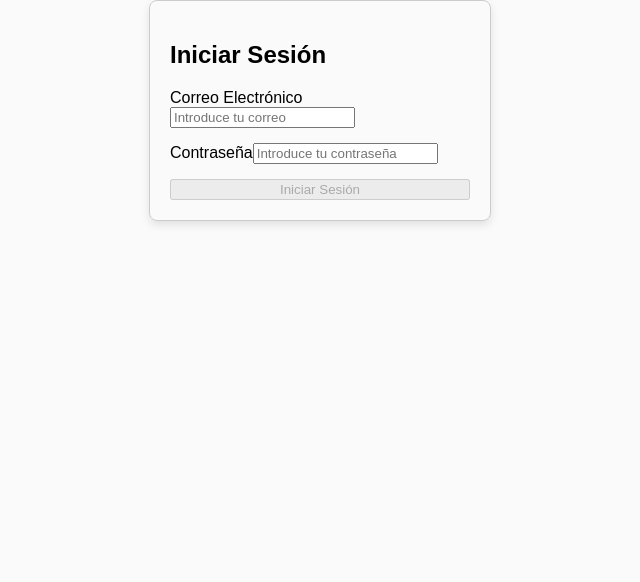
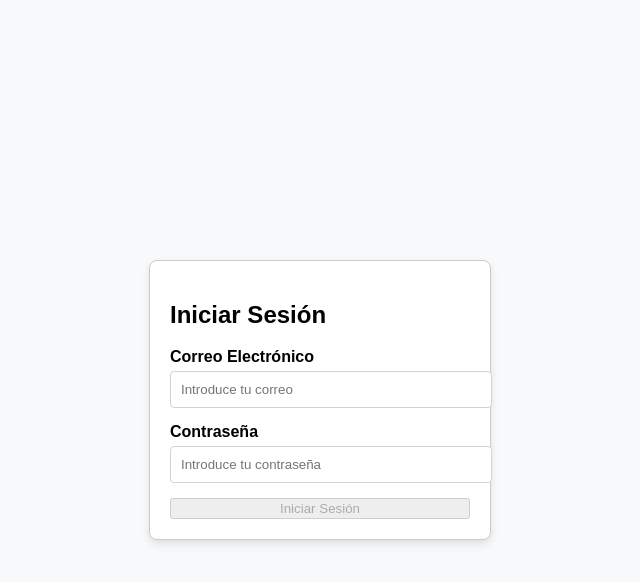
Before and after one commit to PedroRS9/SIO_Hiperdino_Frontend, an Angular app: page /login in a window 1280 px wide. Shown: the top 582 px of the page, without its empty margins (320-960 px from the left). Built offline with nearby package versions, Linux system fonts and the light colour scheme.

Commit message:
Login design improved

```diff
--- a/src/app/shared/components/login/login.component.css
+++ b/src/app/shared/components/login/login.component.css
@@ -1,10 +1,19 @@
+.outer-container {
+  display: flex;
+  justify-content: center;
+  align-items: center;
+  height: 100vh;
+  margin: 0;
+  background-color: #f8f9fa;
+}
+
 .login-container {
   width: 300px;
-    margin: 0 auto;
   padding: 20px;
   border: 1px solid #ccc;
   border-radius: 8px;
   box-shadow: 0 4px 8px rgba(0, 0, 0, 0.1);
+  background-color: #fff;
   }
   .error {
     color: red;
@@ -13,6 +22,19 @@
 .form-group {
   margin-bottom: 15px;
 }
+
+.form-group label {
+  display: block;
+  margin-bottom: 5px;
+  font-weight: bold;
+}
+
+.form-control {
+  width: 100%;
+  padding: 10px;
+  border: 1px solid #ced4da;
+  border-radius: 4px;
+}
   .btn {
     width: 100%;
   }
--- a/src/app/shared/components/login/login.component.html
+++ b/src/app/shared/components/login/login.component.html
@@ -1,3 +1,4 @@
+<div class="outer-container">
   <div class="login-container">
   <h2>Iniciar Sesión</h2>
   <form [formGroup]="loginForm" (ngSubmit)="onSubmit()">
@@ -32,4 +33,4 @@
   <div *ngIf="loginError" class="error">
     Usuario o contraseña incorrectos.
   </div>
-  </div>
+</div></div>
```
Lines whose indentation alone changed are shown as unchanged.
